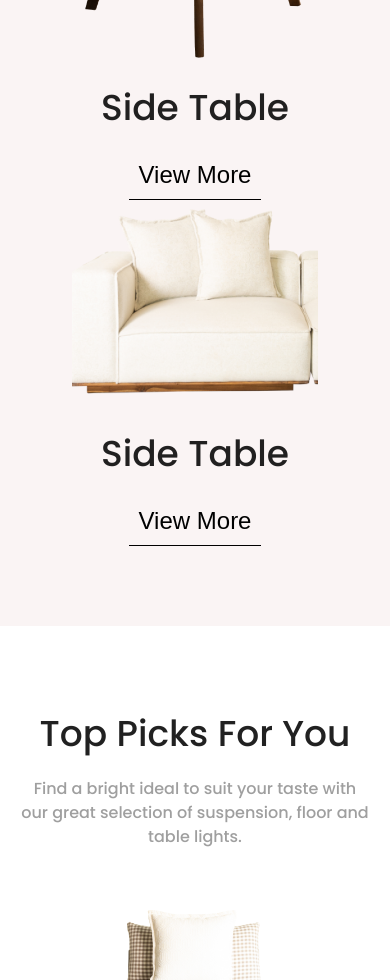
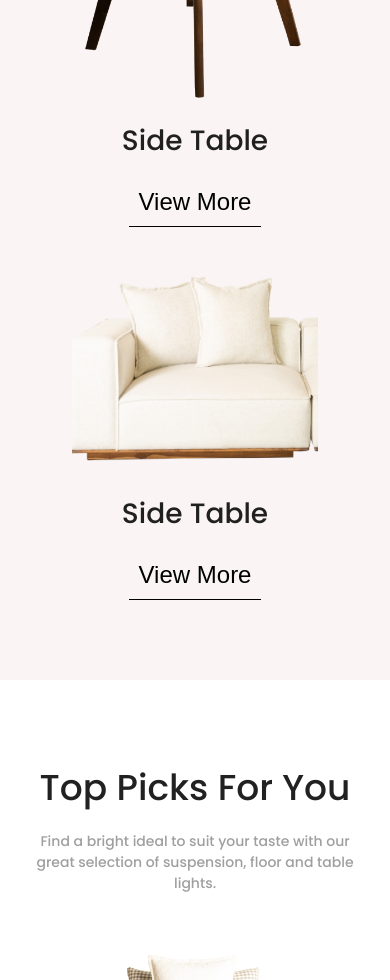
Before and after one commit to PriscillaAkumu/Ecommerce-Project, a React (Vite) app: page / in a window 390 px wide. Shown: the part 1020-2000 px from the top of the page. Built offline with nearby package versions, Linux system fonts and the light colour scheme.

Commit message:
completed_mediaQuery

```diff
--- a/src/Pages/Home/Home.css
+++ b/src/Pages/Home/Home.css
@@ -1,8 +1,8 @@
 .hero {
   background: #fbebb5;
   width: 100vw;
-  max-width: 1440px;
-  width: 100%;
+  /* max-width: 1440px; */
+  /* width: 100%; */
   padding: 100px 0;
   overflow: hidden;
 }
@@ -194,7 +194,7 @@
 }
 
 .blog-list .blog-item {
-  width: 33.33%;
+  width: 100%;
 }
 .blog-list .blog-item img {
   width: 100%;
@@ -267,12 +267,14 @@
   margin-top: 18px;
   box-shadow: 1px 6px 5px 3px rgba(0, 0, 0, 0.23);
 }
+
 /* Media Query for screens up to 768px */
 
 @media screen and (max-width: 768px) {
   .hero__inner {
-    flex-direction: column;
+    /* flex-direction: column; */
     text-align: center;
+    /* background-color: black; */
   }
 
   .hero__inner .hero__text,
@@ -288,7 +290,7 @@
   }
 
   .feat .feat-products {
-    flex-direction: column;
+    /* flex-direction: column; */
     text-align: center;
   }
 
@@ -299,7 +301,7 @@
   /* Top pick component mobile */
 
   .top-pick .top-pick__inner {
-    flex-direction: column;
+    /* flex-direction: column; */
     gap: 20px;
   }
   .new-arrival {
@@ -318,19 +320,59 @@
   /* Our blog component */
 
   .blog-list {
-    flex-direction: column;
+    /* flex-direction: column; */
     gap: 20px;
     align-items: center;
   }
   .blog-list .blog-item {
-    width: 100%;
+    width: 30%;
   }
   .blog-list .blog-item img {
-    width: 60%;
+    /* width: 60%; */
   }
 }
+
 @media screen and (max-width: 480px) {
+  .hero__inner,
+  .feat .feat-products {
+    flex-direction: column;
+    text-align: center;
+    gap: 40px;
+  }
   .hero__inner .hero__text .hero__text__title {
     font-size: 36px;
   }
+  .feat .feat-products .feat_product_title,
+  .top-pick__title {
+    font-size: 28px;
+  }
+  .top-pick .top-pick__inner {
+    flex-direction: column;
+  }
+  .top-pick__desc {
+    font-size: 14px;
+  }
+  .top-pick__product .top-pick__product__title,
+  .top-pick__product .top-pick__product__price {
+    font-size: 14px;
+  }
+  .blog-list {
+    flex-direction: column;
+  }
+  .blog-list .blog-item {
+    width: 100%;
+  }
+  .blog-list .blog-item .blog-list-title {
+    font-size: 18px;
+  }
+  .our-instagram .our-instagram-title {
+    font-size: 30px;
+  }
+  .our-instagram .our-instagram-desc {
+    font-size: 16px;
+  }
+  .followbtn {
+    font-size: 14px;
+    padding: 10px 50px;
+  }
 }
```
